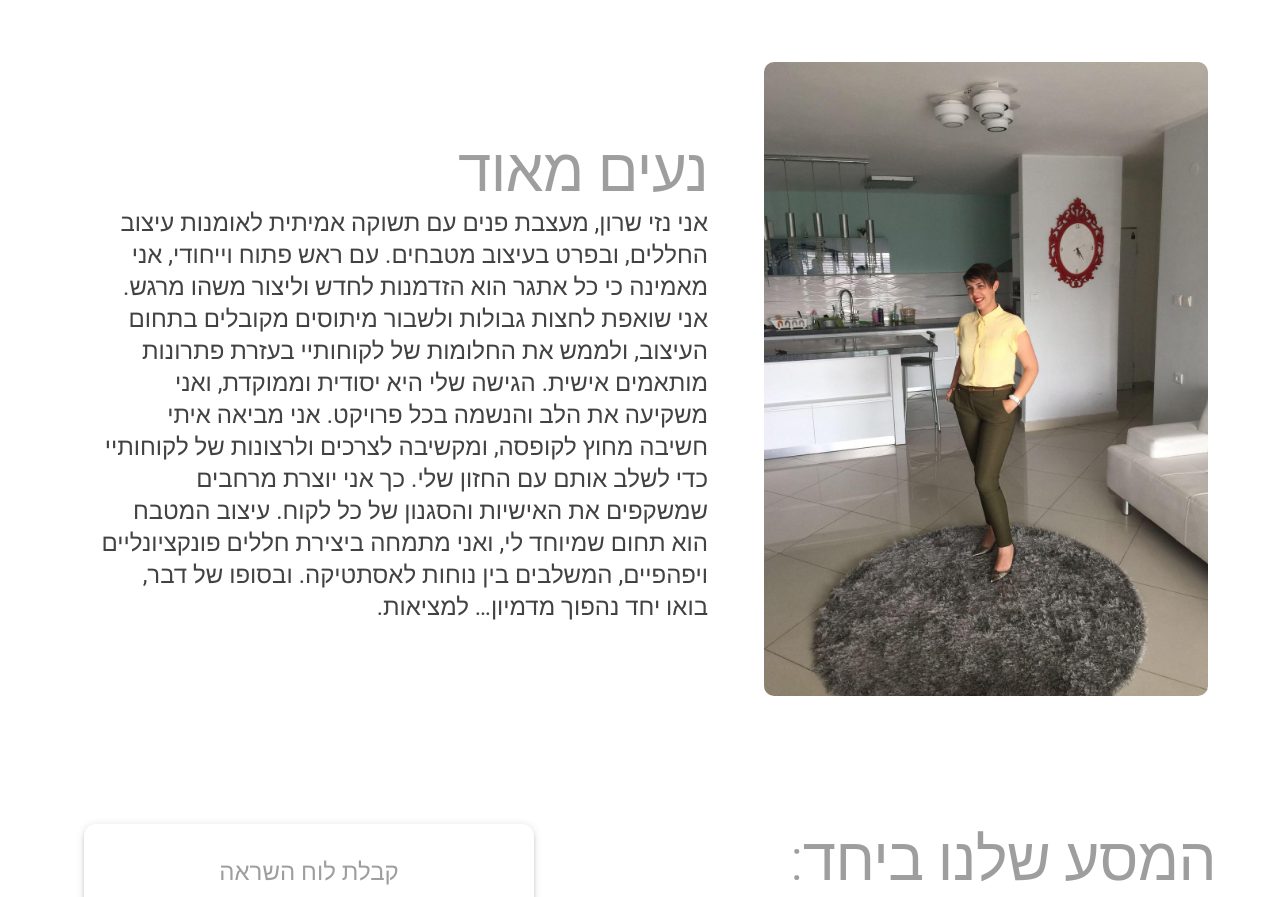
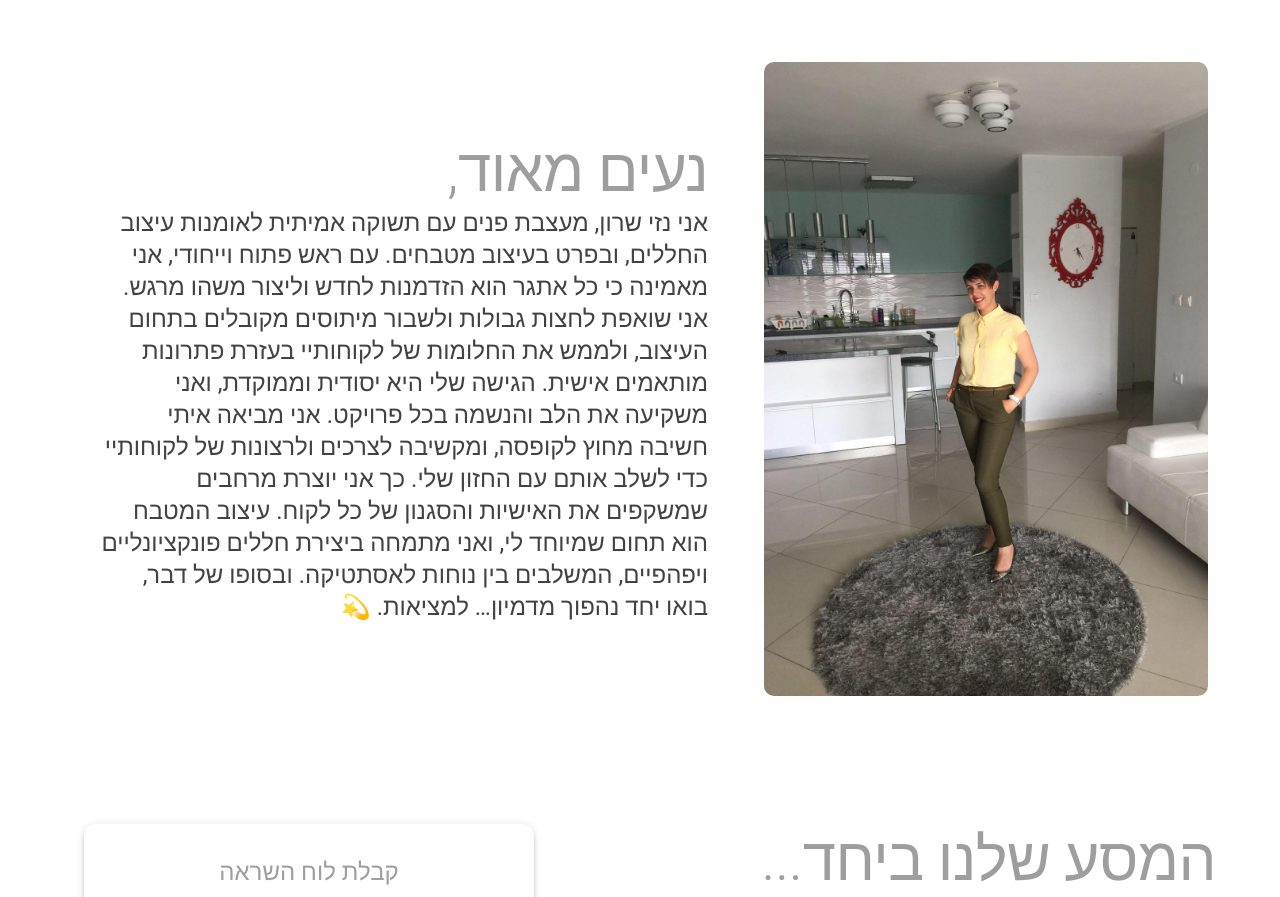
Before and after one commit to Omerf130/N.S, a React (Vite) app: page / in a window 1280 px wide. Shown: the part 802-1699 px from the top of the page. Built offline with nearby package versions, Linux system fonts and the light colour scheme.

Commit message:
hero section animation added

```diff
--- a/src/components/About.tsx
+++ b/src/components/About.tsx
@@ -47,7 +47,7 @@ export default function About() {
           }}
         />
         <Container sx={{ maxWidth: "sm", padding:"0"}}>
-          <SectionTitle title="נעים מאוד" className="about-title" variant={isMobile ? "h3" : "h2"}/>
+          <SectionTitle title="נעים מאוד," className="about-title" variant={isMobile ? "h3" : "h2"}/>
           <Typography variant={isMobile ? "h6" : "h5"} color="#424242">
             אני נזי שרון, מעצבת פנים עם תשוקה אמיתית לאומנות עיצוב החללים, ובפרט
             בעיצוב מטבחים. עם ראש פתוח וייחודי, אני מאמינה כי כל אתגר הוא
@@ -58,7 +58,7 @@ export default function About() {
             ולרצונות של לקוחותיי כדי לשלב אותם עם החזון שלי. כך אני יוצרת מרחבים
             שמשקפים את האישיות והסגנון של כל לקוח. עיצוב המטבח הוא תחום שמיוחד
             לי, ואני מתמחה ביצירת חללים פונקציונליים ויפהפיים, המשלבים בין נוחות
-            לאסתטיקה. ובסופו של דבר, בואו יחד נהפוך מדמיון… למציאות.
+            לאסתטיקה. ובסופו של דבר, בואו יחד נהפוך מדמיון… למציאות. 💫
           </Typography>
         </Container>
       </Container>
--- a/src/components/Navbar.tsx
+++ b/src/components/Navbar.tsx
@@ -14,9 +14,9 @@ import { DICT } from "../consts";
 const sections = [
   { label: DICT.about, id: "about" },
   { label: DICT.plans, id: "plans" },
-  { label: DICT.contact, id: "contact" },
   { label: DICT.services, id: "services" },
   { label: DICT.gallery, id: "gallery" },
+  { label: DICT.contact, id: "contact" },
 ];
 
 function Navbar() {
--- a/src/components/Plans.tsx
+++ b/src/components/Plans.tsx
@@ -69,7 +69,7 @@ export default function Plans() {
           }}
         >
           <SectionTitle
-            title="המסע שלנו ביחד:"
+            title="המסע שלנו ביחד..."
             className="plans-title"
             variant={isMiniMobile ? "h3" : "h2"}
           />
```
